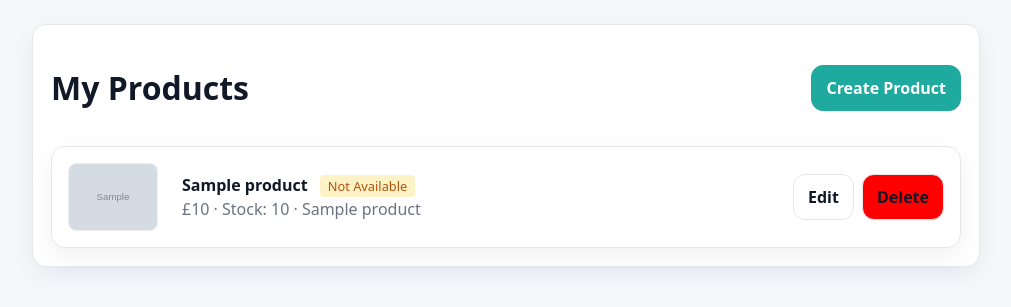
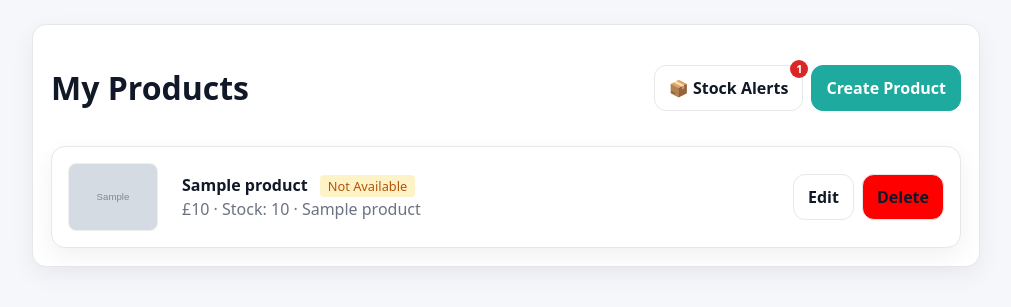
Before and after one commit to adeebimam/brfn_marketplace, a Django app: template templates/marketplace/producer_product_list.html in a window 1280 px wide. Shown: the part 67-374 px from the top of the page, without its empty margins (134-1145 px from the left). Run offline with Django 5.2, Linux system fonts and the light colour scheme; the template is opened without the code that fills it: most values are stand-ins (such as "Sample title", 1, 10 or a date in 2020); grey boxes marked "Sample" are stand-in pictures.

Commit message:
feat: low stock threshold alerts and notifications for producers

```diff
--- a/templates/marketplace/producer_product_list.html
+++ b/templates/marketplace/producer_product_list.html
@@ -4,9 +4,19 @@
 
     <div style="display: flex; justify-content: space-between; align-items: center;">
       <h1>My Products</h1>
-      <a href="{% url 'marketplace:product_create' %}" class="btn btn-primary">
-      Create Product
-      </a>
+      <div style="display: flex; gap: 0.5rem; align-items: center;">
+        <a href="{% url 'marketplace:stock_notifications' %}" class="btn" style="position:relative;">
+          📦 Stock Alerts
+          {% if active_alerts_count %}
+            <span style="position:absolute; top:-6px; right:-6px; background:#dc2626; color:white; border-radius:50%; width:18px; height:18px; font-size:11px; display:flex; align-items:center; justify-content:center; font-weight:700;">
+              {{ active_alerts_count }}
+            </span>
+          {% endif %}
+        </a>
+        <a href="{% url 'marketplace:product_create' %}" class="btn btn-primary">
+          Create Product
+        </a>
+      </div>
     </div>
 
     {% if products %}
@@ -18,6 +28,9 @@
                 <img src="{{ p.image.url }}" alt="{{ p.name }} image" style="max-width:90px; max-height:90px; border-radius:8px; border:1px solid #eee; object-fit:cover;">
               {% endif %}
               <div style="flex:1;">
+            <div style="display: flex; justify-content: space-between; align-items: center;">
+
+              <div>
                 <strong>{{ p.name }}</strong>
                 {% if not p.is_active %}
                   <span style="margin-left: 0.5rem; font-size: 0.8rem; color: #b45309; background: #fef3c7; padding: 2px 8px; border-radius: 4px;">Not Available</span>
@@ -27,6 +40,9 @@
                   <span style="margin-left: 0.5rem; font-size: 0.8rem; color: #9333ea; background: #f3e8ff; padding: 2px 8px; border-radius: 4px;">Out of Season</span>
                 {% elif not p.is_year_round %}
                   <span style="margin-left: 0.5rem; font-size: 0.8rem; color: #15803d; background: #dcfce7; padding: 2px 8px; border-radius: 4px;">🌿 In Season</span>
+                {% endif %}
+                {% if p.is_low_stock and p.stock_quantity > 0 %}
+                  <span style="margin-left: 0.5rem; font-size: 0.8rem; color: #dc2626; background: #fee2e2; padding: 2px 8px; border-radius: 4px;">⚠️ Low Stock</span>
                 {% endif %}
                 <br>
                 <span class="muted">£{{ p.price }} · Stock: {{ p.stock_quantity }}{% if not p.is_year_round %} · {{ p.season_label }}{% endif %}</span>
```
Also changed, not shown: templates/marketplace/stock_notifications.html (added, +44 -0 lines), apps/marketplace/migrations/0019_product_low_stock_threshold_stocknotification.py (added).
